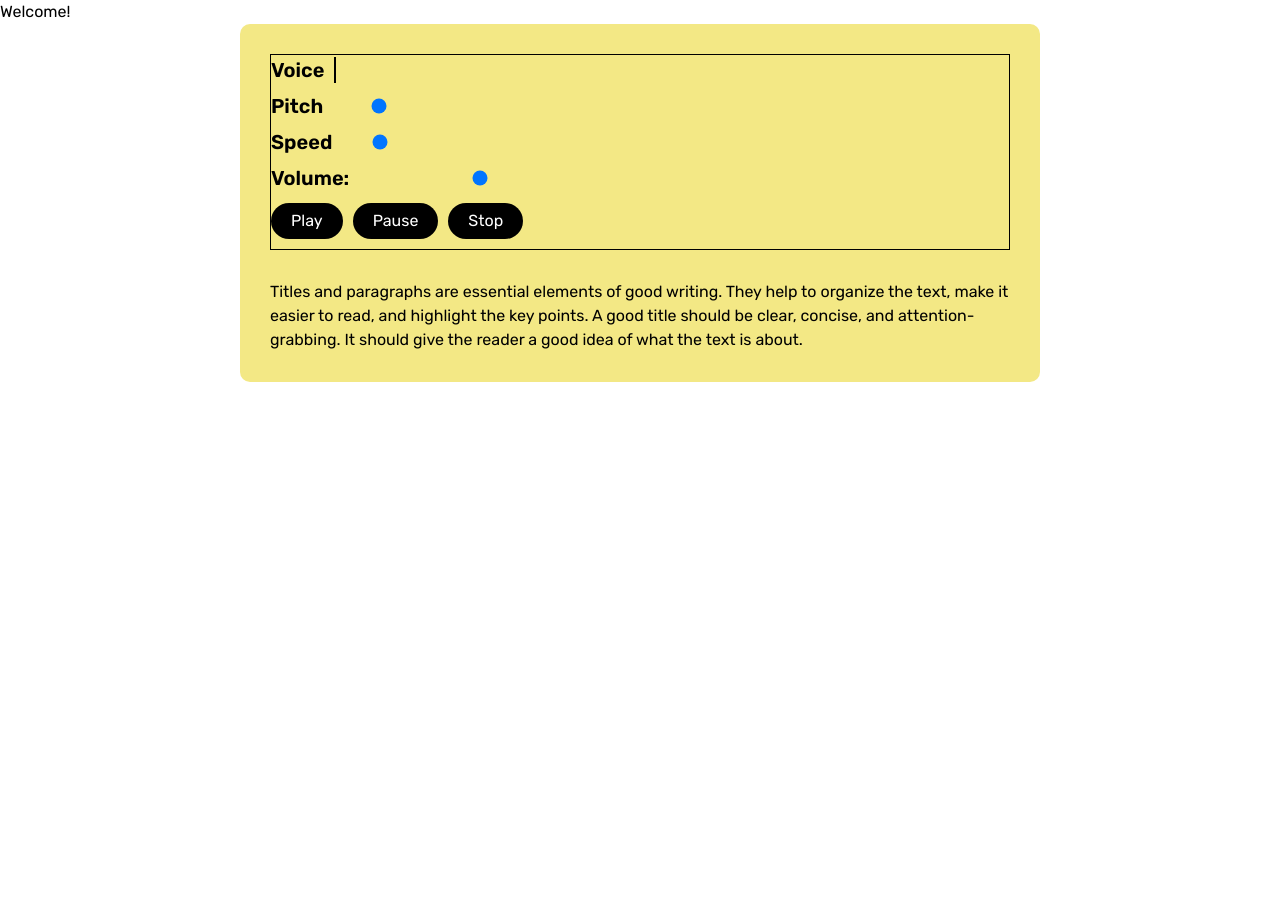
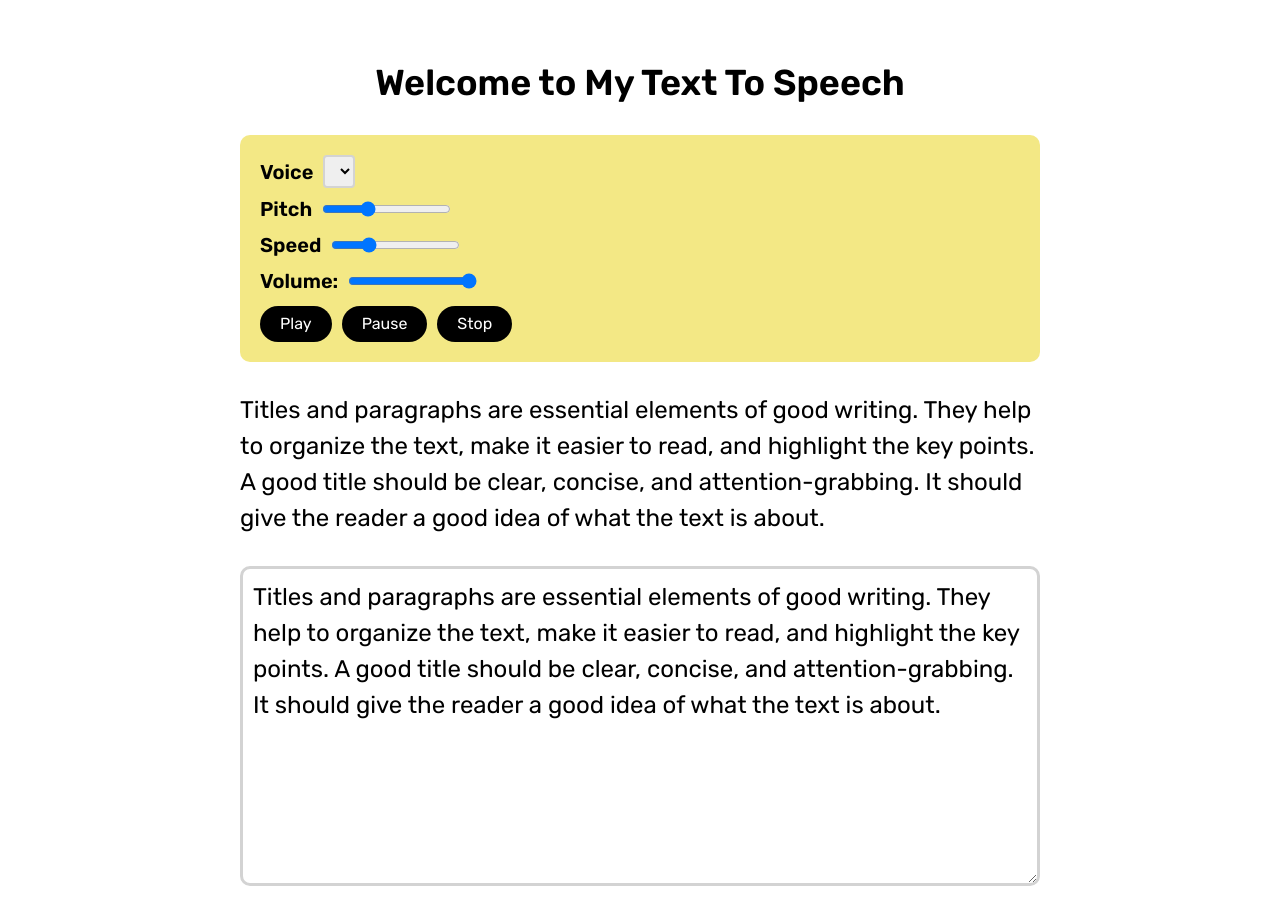
Before and after one commit to yoko-vicky/Text-To-Speech-With-Highlight, a Next.js app: page / in a window 1280 px wide. Shown: the top 924 px of the page. Before the commit the page ends 800 px from the top, so only its background shows below. Built offline with nearby package versions, Linux system fonts and the light colour scheme.

Commit message:
Adjsut styles

```diff
--- a/components/HomeContent/HomeContent.module.scss
+++ b/components/HomeContent/HomeContent.module.scss
@@ -1,3 +1,5 @@
+@import '@/styles/abstracts/mixins.scss';
+
 .container {
   width: 90%;
   max-width: 80rem;
@@ -5,7 +7,34 @@
   display: flex;
   flex-direction: column;
   gap: 3rem;
-  background-color: var(--color-primary);
-  padding: 3rem;
-  border-radius: 1rem;
+  padding: 3rem 0;
 }
+
+.showText {
+  font-size: 2.4rem;
+}
+
+.title {
+  font-weight: var(--font-weight-bold);
+  font-size: 3rem;
+  line-height: 1.25;
+  margin: 0;
+}
+
+@include mq(tab) {
+  .container {
+    padding: 4rem 0;
+  }
+
+  .title {
+    display: flex;
+    justify-content: center;
+    font-size: 3.6rem;
+  }
+}
+
+@include mq(spc) {
+  .container {
+    padding: 6rem 0;
+  }
+}
--- a/components/HomeContent/HomeContent.tsx
+++ b/components/HomeContent/HomeContent.tsx
@@ -1,9 +1,8 @@
 import React, { useEffect, useRef } from 'react';
 import dynamic from 'next/dynamic';
-import { ChangeEvent, useState } from 'react';
+import { useState } from 'react';
 import styles from './HomeContent.module.scss';
-import parse from 'html-react-parser';
-import { originText, originText2, simpleText, smapleTitle1 } from '@/utils';
+import { simpleText } from '@/utils';
 import { TextareaField } from '../TextareaField';
 
 const TextToSpeech = dynamic(
@@ -14,42 +13,29 @@ const TextToSpeech = dynamic(
 );
 
 const HomeContent = () => {
-  const [text, setText] = useState<string>('');
-  const allContentsRef = useRef<HTMLDivElement>(null);
-  const textareaRef = useRef<HTMLTextAreaElement>(null);
+  const [text, setText] = useState<string>(simpleText);
+  const [elem, setElem] = useState<HTMLDivElement | null>(null);
+  const contentRef = useRef<HTMLDivElement>(null);
 
   useEffect(() => {
-    if (!allContentsRef.current) return;
-    setText(allContentsRef.current?.innerText);
-  }, [allContentsRef.current]);
+    if (!contentRef) return;
+    console.log({ current: contentRef.current });
+    setElem(contentRef.current);
+  }, [contentRef]);
+
+  useEffect(() => {
+    if (!contentRef) return;
+    console.log({ childNode: contentRef.current?.children });
+  }, [contentRef]);
 
   return (
     <div className={styles.container}>
-      {/* {allContentsRef.current && text && (
-        <TextToSpeech element={allContentsRef.current} text={text} />
-      )} */}
-
-      {/* <div ref={allContentsRef}>
-        <h1>{smapleTitle1}</h1>
-        {parse(originText)}
-      </div> */}
-
-      {allContentsRef.current && simpleText && (
-        <TextToSpeech element={allContentsRef.current} text={text} />
-      )}
-
-      <div ref={allContentsRef}>{simpleText}</div>
-
-      {/* <div>
-        <TextareaField
-          value={text}
-          onChange={(e) => setText(e.target.value)}
-          innerRef={textareaRef}
-        />
-        {textareaRef.current && text && (
-          <TextToSpeech element={textareaRef.current} text={text} />
-        )}
-      </div> */}
+      <h1 className={styles.title}>Welcome to My Text To Speech</h1>
+      {elem && text && <TextToSpeech element={elem} text={text} />}
+      <div ref={contentRef} className={styles.showText}>
+        {text}
+      </div>
+      <TextareaField value={text} onChange={(e) => setText(e.target.value)} />
     </div>
   );
 };
--- a/components/TextToSpeech/TextToSpeech.module.scss
+++ b/components/TextToSpeech/TextToSpeech.module.scss
@@ -1,7 +1,9 @@
 @import '@/styles/abstracts/mixins.scss';
 
 .textToSpeech {
-  border: 1px solid;
+  background-color: var(--color-primary);
+  padding: 2rem;
+  border-radius: 1rem;
 }
 
 .items {
@@ -21,7 +23,9 @@
 }
 
 .select {
-  border: 1px solid;
+  border: 2px solid lightgray;
+  padding: 0.4rem;
+  border-radius: 4px;
 }
 
 .option {}
@@ -29,7 +33,7 @@
 .range {}
 
 .buttons {
-  margin: 1rem auto;
+  margin: 1rem auto 0;
   display: flex;
   gap: 1rem;
 }
--- a/components/TextToSpeech/TextToSpeech.tsx
+++ b/components/TextToSpeech/TextToSpeech.tsx
@@ -5,7 +5,7 @@ export const TextToSpeech = ({
   element,
   text,
 }: {
-  element: HTMLDivElement | HTMLTextAreaElement;
+  element: HTMLDivElement | null;
   text: string;
 }) => {
   const [isPaused, setIsPaused] = useState<boolean>(false);
@@ -31,7 +31,7 @@ export const TextToSpeech = ({
   }, [text]);
 
   const highlightBackground = (text: string) =>
-    `<span style="background-color:pink;">${text}</span>`;
+    `<span style="background-color:rgb(243, 232, 133);">${text}</span>`;
 
   const highlight = (text: string, from: number, to: number) => {
     let replacement = highlightBackground(text.slice(from, to));
@@ -59,6 +59,13 @@ export const TextToSpeech = ({
             charIndex,
             charIndex + charLength,
           );
+
+          // If the chunk is the last one of the text, after 2000 sec, highlight will be removed.
+          if (charIndex + charLength === text.length) {
+            setTimeout(() => {
+              element.innerHTML = text;
+            }, 2000);
+          }
         });
       }
       synth.speak(utterance);
--- a/components/TextareaField/TextareaField.module.scss
+++ b/components/TextareaField/TextareaField.module.scss
@@ -4,4 +4,6 @@
   background-color: white;
   padding: 1rem;
   font-size: 2.4rem;
+  height: 100%;
+  min-height: 40vh;
 }
--- a/components/TextareaField/TextareaField.tsx
+++ b/components/TextareaField/TextareaField.tsx
@@ -4,19 +4,16 @@ import styles from './TextareaField.module.scss';
 export const TextareaField = ({
   value,
   onChange,
-  innerRef,
 }: {
   value: string;
   onChange: (e: ChangeEvent<HTMLTextAreaElement>) => void;
-  innerRef: RefObject<HTMLTextAreaElement>;
 }) => {
   return (
     <textarea
       value={value}
       onChange={onChange}
       className={styles.textarea}
-      rows={10}
-      ref={innerRef}
+      rows={8}
     />
   );
 };
--- a/pages/index.tsx
+++ b/pages/index.tsx
@@ -3,7 +3,6 @@ import HomeContent from '@/components/HomeContent/HomeContent';
 export default function Home() {
   return (
     <>
-      <h1>Welcome!</h1>
       <HomeContent />
     </>
   );
--- a/styles/base/_reset.scss
+++ b/styles/base/_reset.scss
@@ -6,11 +6,10 @@
     Remove all the styles of the "User-Agent-Stylesheet", except for the 'display' property
     - The "symbol *" part is to solve Firefox SVG sprite bug
  */
-*:where( :not(html, iframe, canvas, img, svg, video, audio):not(svg *, symbol *)) {
-  all: unset;
-  display: revert;
-}
-
+// *:where( :not(html, iframe, canvas, img, svg, video, audio):not(svg *, symbol *)) {
+//   all: unset;
+//   display: revert;
+// }
 /* Preferred box-sizing value */
 *,
 *::before,
@@ -22,6 +21,8 @@
 a,
 button {
   cursor: revert;
+  all: unset;
+  display: revert;
 }
 
 /* Remove list styles (bullets/numbers) */
```
